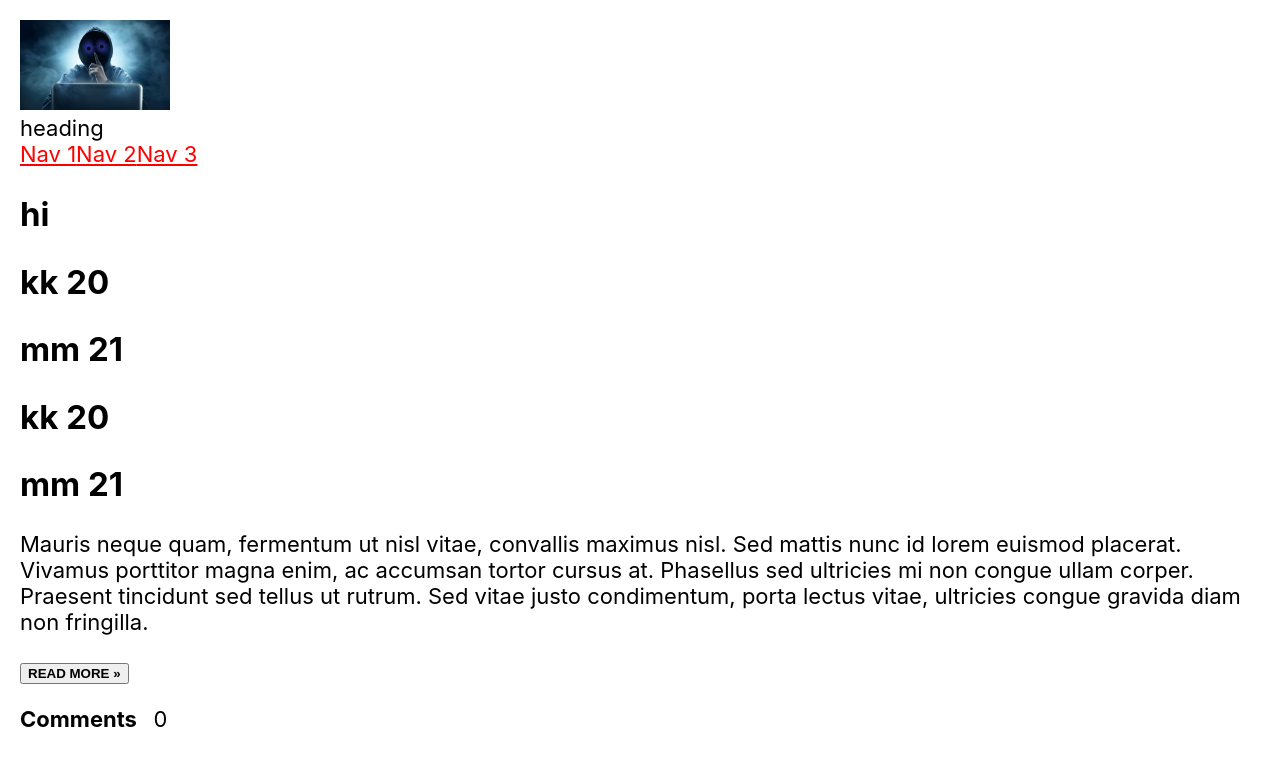
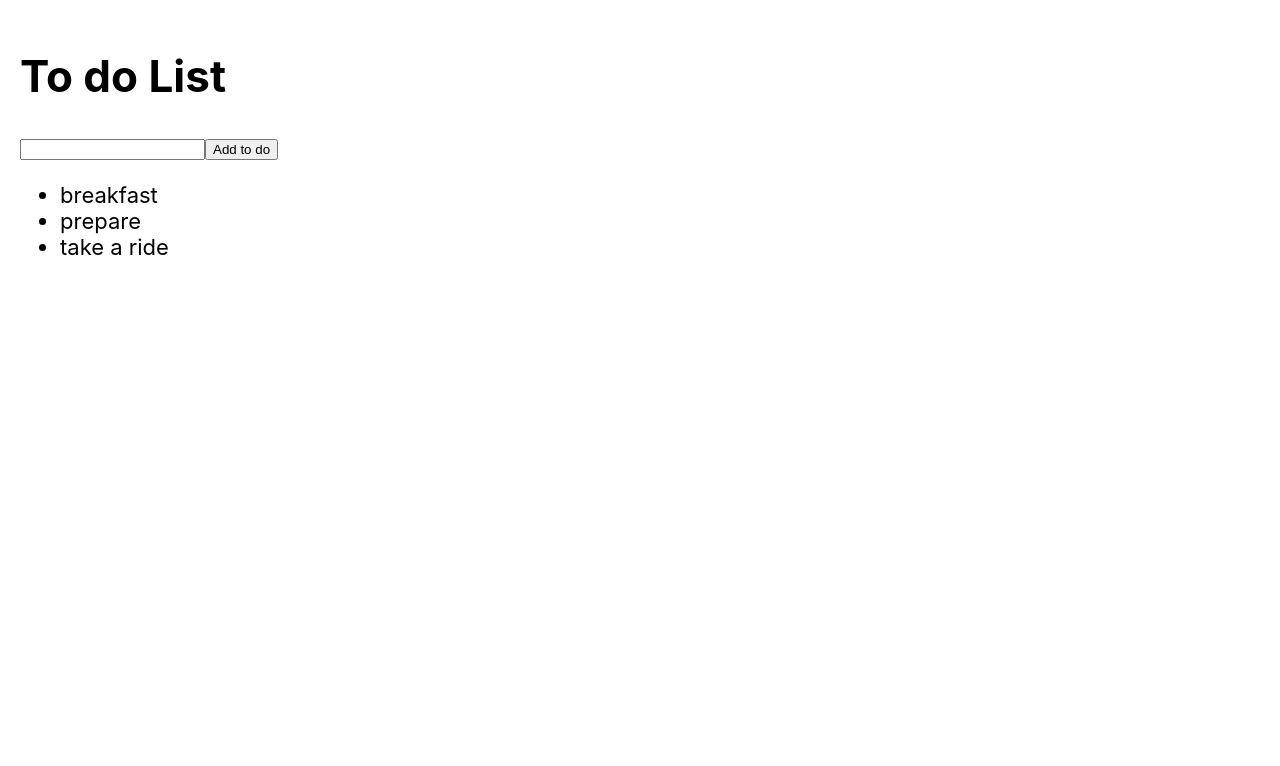
Before and after one commit to fazzyA/learn-react, a React (Create React App) app: page / in a window 1280 px wide. Shown: the top 766 px of the page. Built offline with nearby package versions, Linux system fonts and the light colour scheme.

Commit message:
todo
todo with class component

```diff
--- a/src/App.js
+++ b/src/App.js
@@ -1,29 +1,16 @@
-import logo from './logo.svg';
 import './App.css';
+import AddList from './components/AddList';
+import AddToDo from './components/AddToDo';
 import Header from './components/Header';
-import SideBar from './components/SideBar'
-import SideBar2 from './components/SideBar2';
-import Show from './components/Show';
+import List from './components/List';
+import ToDoList from './components/ToDoList';
 function App() {
   return (
     <>
     <Header />
-    <Show />
-    {/* <Block color='red' /> */}
-    {/* <SideBar color='red' name= 'hira' /> */}
-  <div className="w3-container">
-  <p>Mauris neque quam, fermentum ut nisl vitae, convallis maximus nisl. Sed mattis nunc id lorem euismod placerat. Vivamus porttitor magna enim, ac accumsan tortor cursus at. Phasellus sed ultricies mi non congue ullam corper. Praesent tincidunt sed
-    tellus ut rutrum. Sed vitae justo condimentum, porta lectus vitae, ultricies congue gravida diam non fringilla.</p>
-  <div classcolor="w3-row">
-    <div classcolor="w3-col m8 s12">
-      <p><button classcolor="w3-button w3-padding-large w3-white w3-border"><b>READ MORE »</b></button></p>
-    </div>
-    <div classcolor="w3-col m4 w3-hide-small">
-      <p><span classcolor="w3-padding-large w3-right"><b>Comments  </b> <span classcolor="w3-tag">0</span></span></p>
-    </div>
-  </div>
-</div>
- </> );
+    <List />
+  </>
+ );
 }
 
 export default App;
--- /dev/null
+++ b/src/components/AddList.js
@@ -0,0 +1,37 @@
+import React, { Component } from 'react'
+
+export default class AddList extends Component {
+    constructor(props) {
+        super(props);
+        this.state = { title:'', id: ''}
+
+    }
+    handleSubmit = (e) => {
+        e.preventDefault();
+        console.log('iam in submit')
+        let newobj = this.state;
+        const {addtodos} =this.props
+       addtodos(newobj);
+
+    }
+    handleChange = (e) => {
+        console.log(e.target.value)
+        this.setState({
+            title: e.target.value,
+            id: Math.round(Math.random()*100+.2)
+        })
+        //console.log(this.state)
+
+    }
+    render() {
+        console.log(this.props)
+        return (
+            <div>
+                <form onSubmit={this.handleSubmit}>
+                    <input type='text' id='title' onChange={this.handleChange}></input>
+                    <button type='submit'>Add to do</button>
+                </form>
+            </div>
+        )
+    }
+}
--- /dev/null
+++ b/src/components/AddToDo.js
@@ -0,0 +1,41 @@
+import React, { Component } from 'react'
+
+export default class AddToDo extends Component {
+    constructor(props){
+        super(props)
+        this.state={
+            title : '',
+            id:''
+        }
+    }
+    handleSubmit = (e) => {
+        e.preventDefault();
+        console.log('i am in submit')
+        let newobj =this.state
+        console.log(this.state)
+
+         this.props.addtodo(newobj)
+
+    }
+     handleChange = (e) => {
+        console.log('i am in change');
+           this.setState({
+               title: e.target.value,
+               id: Math.random()*100
+           }
+           )
+
+    }
+    render() {
+console.log(this.props)
+        return (
+            <div>
+                <form onSubmit={this.handleSubmit}>
+                    <input type='text' id='title'
+                    onChange={this.handleChange}></input>
+                    <button type='submit'>Add to do</button>
+                </form>
+            </div>
+        )
+    }
+}
--- a/src/components/Header.js
+++ b/src/components/Header.js
@@ -1,11 +1,7 @@
-import MyLinks from "./MyLinks";
-import logo from '../images/hi.jpeg'
 function Header(){
     return (
         <>
-        <div><img src={logo} alt='' width='150px' /></div>
-        <div>heading</div>
-        <MyLinks />
+        <h1>To do List</h1>
         </>
     );
 
--- /dev/null
+++ b/src/components/List.js
@@ -0,0 +1,38 @@
+import React, { Component } from 'react'
+import AddList from './AddList';
+
+export default class List extends Component {
+    constructor(props){
+        super(props)
+        this.state = {
+           todos: [
+            {title: 'breakfast',id:1},
+            {title: 'prepare',id:2},
+            {title: 'take a ride',id:3},
+        ]
+    }
+}
+addtodos =(todo) => {
+    console.log(todo);
+    let newTodos = [...this.state.todos]
+    newTodos.push(todo);
+    this.setState({
+       todos :newTodos
+    })
+
+}
+    render() {
+        return (
+            <div>
+                <AddList  addtodos = {this.addtodos}/>
+                <ul>
+                    {this.state.todos.map(
+                        item => (
+                            <li key={item.id}>{item.title}</li>
+                        )
+                    )}
+                </ul>
+            </div>
+        )
+    }
+}
--- a/src/components/Show.js
+++ b/src/components/Show.js
@@ -3,7 +3,8 @@ class Show extends React.Component{
     constructor(props){
         super(props)
         this.state = {
-            student: [{name: 'hh',age:19},{name: 'kk',age:20},{name: 'mm',age:21}]
+            student: [{name: 'hh',age:19},{name: 'kk',age:20},{name: 'mm',age:21}],
+            toDoList: [{},]
         }
 
     }
--- /dev/null
+++ b/src/components/ToDoList.js
@@ -0,0 +1,45 @@
+import React from 'react'
+import AddToDo from './AddToDo'
+import Header from './Header'
+class ToDoList extends React.Component{
+    constructor(props){
+        super(props)
+        this.state = {
+            todos: [
+            {title: 'Breakfast', id:1},
+            {title: 'Prepare for the class', id:2},
+            {title: 'Take a ride', id:3}
+        ]
+        }
+    }
+    addtodo = (newtodo) =>{
+        console.log('add new to do in state')
+        console.log(newtodo)
+        // const newTodos = [...this.state.todos]
+        // newTodos.push(newtodo)
+        // this.setState({
+        //     todos: newTodos
+        // })
+    }
+    deletetodo= (id) =>{
+        console.log('delete')
+    }
+render(){
+
+    return (
+        <>
+        <Header />
+        <AddToDo addtodo={this.addtodo} deletetodo={this.deletetodo} />
+        <ul>
+           {this.state.todos.map(
+            item=>(
+            <li key={item.id}>{item.title}</li>
+            )
+        )}
+        </ul>
+
+        </>
+    )
+}
+}
+export default ToDoList
--- a/src/index.js
+++ b/src/index.js
@@ -4,6 +4,7 @@ import './index.css';
 import App from './App';
 import Header from './components/Header'
 import reportWebVitals from './reportWebVitals';
+import ToDoList from './components/ToDoList';
 
 ReactDOM.render(
   <React.StrictMode>
```
